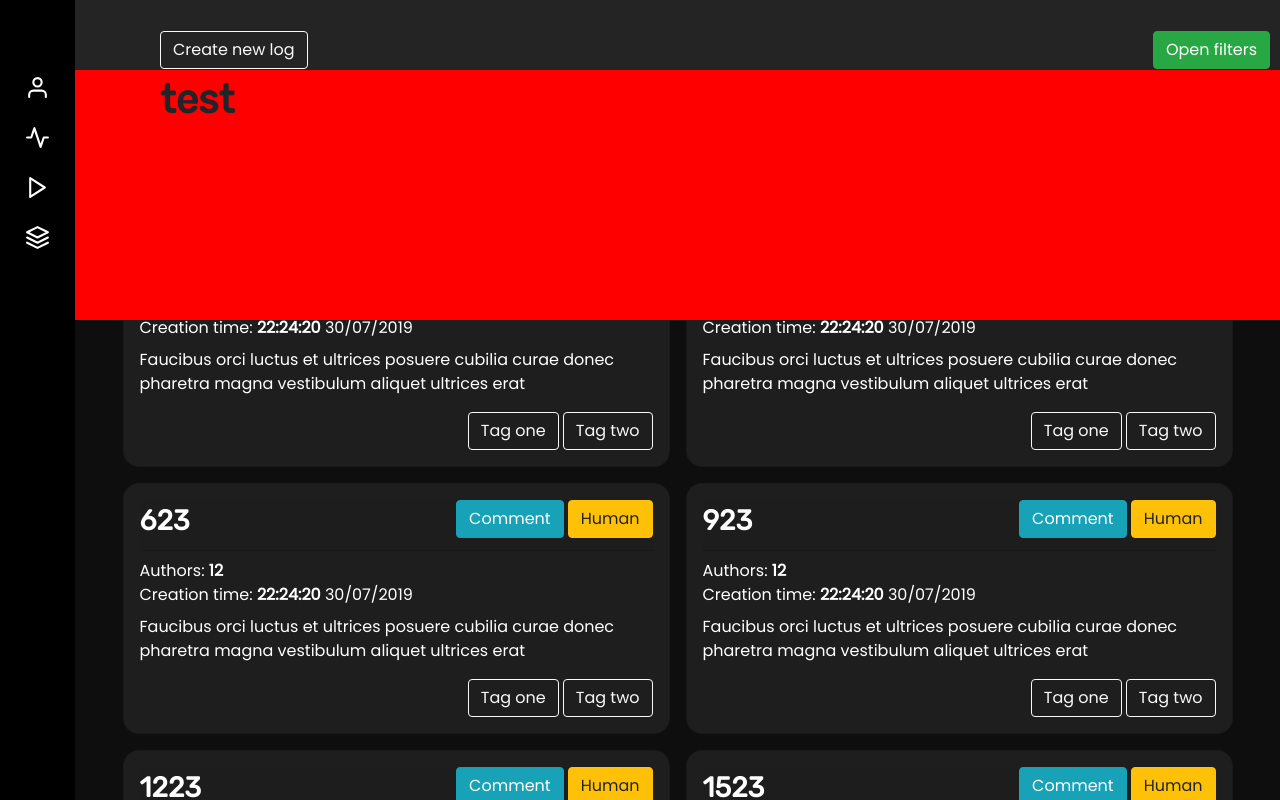
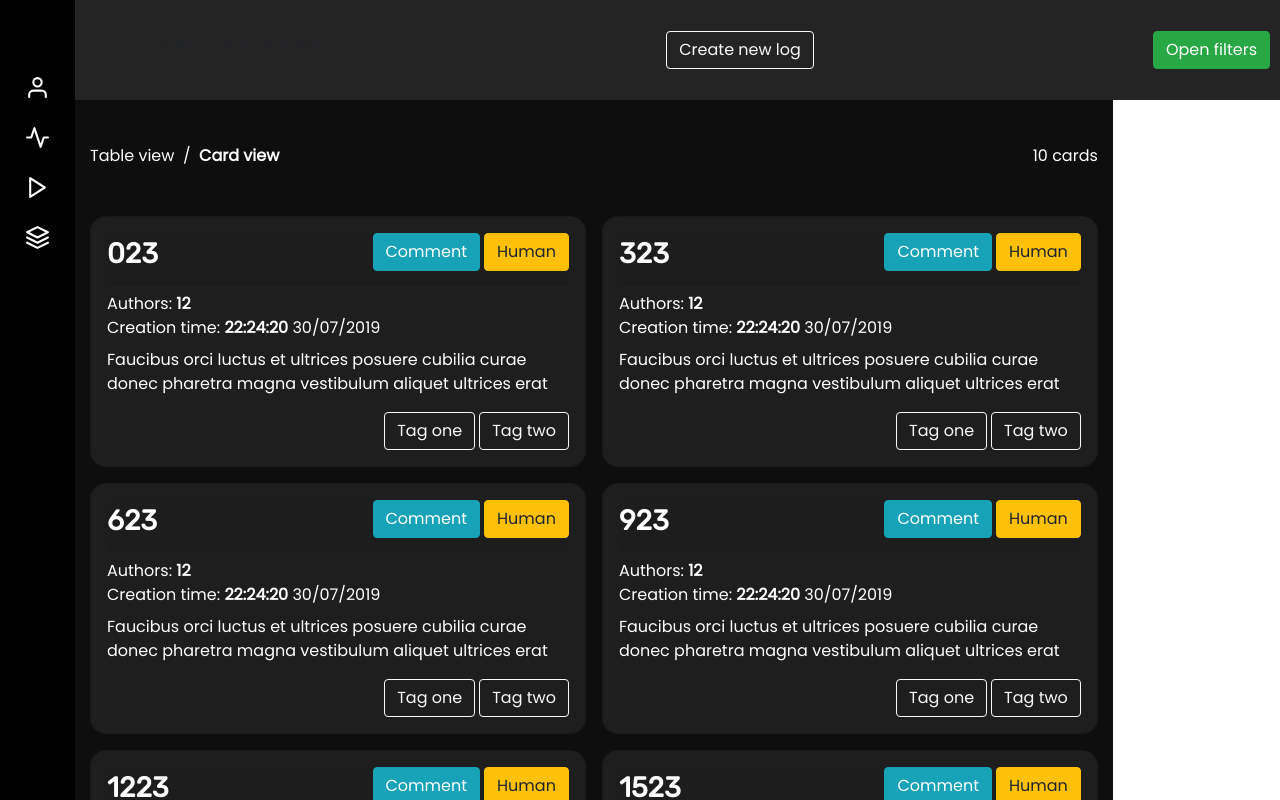
Before and after one commit to timruiterkamp/jiskefet-ui, a React (Create React App) app: page /logs in a window 1280 px wide. Shown: the top 800 px of the page. Built offline with nearby package versions, Linux system fonts and the light colour scheme.

Commit message:
CREATED A REDUX NOTIFICATION CENTER!!!!

```diff
--- a/src/Routes.jsx
+++ b/src/Routes.jsx
@@ -12,8 +12,17 @@ import AccountPage from "./pages/AccountPage";
 import "./scss/navigation/index.scss";
 import PageWrapper from "./components/composites/PageWrapper";
 import { loggedInState } from "./store/reducers/data/DataSelectors";
+import { setPushNotificationData } from "./store/reducers/data/DataActions";
+import PushNotification from "./components/composites/PushNotification";
 
 class Routes extends Component {
+  componentDidMount = () => {
+    let self = this;
+    setInterval(() => {
+      self.props.setPushNotificationData({ message: Math.random(0, 1) });
+    }, 1000);
+  };
+
   render() {
     return (
       <PageWrapper>
@@ -28,6 +37,8 @@ class Routes extends Component {
           <Route path="/subsystem-overview" component={Subsystems} />
           <Route path="/" component={LoginPage} />
         </Switch>
+
+        <PushNotification />
       </PageWrapper>
     );
   }
@@ -37,7 +48,9 @@ const mapStateToProps = state => ({
   loggedIn: loggedInState(state)
 });
 
-const mapDispatchToProps = {};
+const mapDispatchToProps = {
+  setPushNotificationData
+};
 
 export default connect(
   mapStateToProps,
--- /dev/null
+++ b/src/components/composites/PushNotification.jsx
@@ -0,0 +1,34 @@
+import React, { Component } from "react";
+import PropTypes from "prop-types";
+import { connect } from "react-redux";
+import { pushNotificationState } from "../../store/reducers/data/DataSelectors";
+
+class PushNotification extends Component {
+  componentDidMount() {
+    console.log(this.props.notification);
+  }
+  componentDidUpdate = async prevProps => {
+    console.log(prevProps);
+    if (prevProps.notification != this.props.notification) {
+      console.log(this.props.notification);
+    }
+  };
+  render() {
+    return (
+      <div>
+        {this.props.notification && <p>{this.props.notification.message}</p>}
+      </div>
+    );
+  }
+}
+
+const mapStateToProps = state => ({
+  notification: pushNotificationState(state)
+});
+
+const mapDispatchToProps = {};
+
+export default connect(
+  mapStateToProps,
+  mapDispatchToProps
+)(PushNotification);
--- a/src/pages/Logs.jsx
+++ b/src/pages/Logs.jsx
@@ -6,8 +6,12 @@ import Row from "react-bootstrap/Row";
 import CardSingle from "../components/composites/card";
 import TableSingle from "../components/logs/Table";
 import { connect } from "react-redux";
-import { setLoggedInData } from "../store/reducers/data/DataActions";
+import {
+  setLoggedInData,
+  setPushNotificationData
+} from "../store/reducers/data/DataActions";
 import "../scss/layout/logs.scss";
+import PushNotification from "../components/composites/PushNotification";
 
 class Logs extends Component {
   state = {
@@ -17,6 +21,10 @@ class Logs extends Component {
   };
   componentDidMount = () => {
     this.props.setLoggedInData();
+    let self = this;
+    setInterval(() => {
+      self.props.setPushNotificationData({ message: Math.random(0, 1) });
+    }, 1000);
   };
 
   handleView = () => {
@@ -33,17 +41,18 @@ class Logs extends Component {
       <div className="content">
         <div className="log-header">
           <Container>
+            <PushNotification />
             <Link to="/create-logs">
               <Button variant="outline-light">Create new log</Button>
             </Link>
             <Button variant="success" onClick={this.openFilters}>
               Open filters
             </Button>
-            <div className="filters">
+            {/* <div className="filters">
               <Container>
                 <h1>test</h1>
               </Container>
-            </div>
+            </div> */}
           </Container>
         </div>
 
@@ -79,7 +88,8 @@ class Logs extends Component {
 const mapStateToProps = state => ({});
 
 const mapDispatchToProps = {
-  setLoggedInData
+  setLoggedInData,
+  setPushNotificationData
 };
 
 export default connect(
--- a/src/scss/layout/logs.scss
+++ b/src/scss/layout/logs.scss
@@ -22,14 +22,14 @@
       justify-content: space-between;
     }
 
-    .filters {
-      position: absolute;
-      top: 70px;
-      left: 0;
-      width: 100%;
-      height: 250px;
-      background-color: red;
-    }
+    // .filters {
+    //   position: absolute;
+    //   top: 70px;
+    //   left: 0;
+    //   width: 100%;
+    //   height: 250px;
+    //   background-color: red;
+    // }
   }
 
   &-extra {
--- a/src/store/reducers/data/DataActions.js
+++ b/src/store/reducers/data/DataActions.js
@@ -12,6 +12,12 @@ function setLoggedIn(value) {
   };
 }
 
+function setPushNotification(value) {
+  return {
+    type: "SET_PUSH_NOTIFICATION",
+    value
+  };
+}
 export const setLoadingData = () => dispatch => {
   dispatch(setLoading(true));
 };
@@ -19,3 +25,8 @@ export const setLoadingData = () => dispatch => {
 export const setLoggedInData = () => dispatch => {
   dispatch(setLoggedIn(true));
 };
+
+export const setPushNotificationData = data => dispatch => {
+  console.log(data);
+  dispatch(setPushNotification(data));
+};
--- a/src/store/reducers/data/DataReducer.js
+++ b/src/store/reducers/data/DataReducer.js
@@ -1,6 +1,7 @@
 const initialState = {
   loading: false,
-  loggedIn: false
+  loggedIn: false,
+  pushNotification: null
 };
 
 export const DataReducer = (state = initialState, action) => {
@@ -15,6 +16,11 @@ export const DataReducer = (state = initialState, action) => {
         ...state,
         loggedIn: action.value
       };
+    case "SET_PUSH_NOTIFICATION":
+      return {
+        ...state,
+        pushNotification: action.value
+      };
     default:
       return state;
   }
--- a/src/store/reducers/data/DataSelectors.js
+++ b/src/store/reducers/data/DataSelectors.js
@@ -1,8 +1,11 @@
 export const loggedInState = state => {
-  console.log(state.data.loggedIn);
   return state.data.loggedIn;
 };
 
 export const loadingState = state => {
   return state.data.loading;
 };
+
+export const pushNotificationState = state => {
+  return state.data.pushNotification;
+};
```
